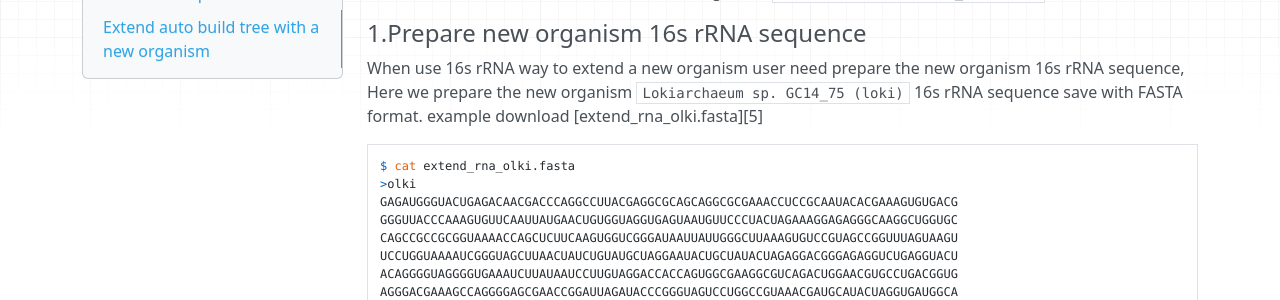
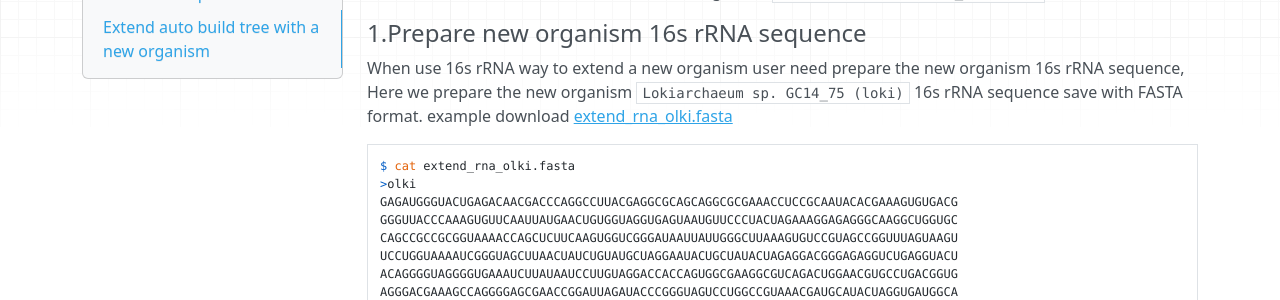
Before and after one commit to yangfangs/physpetools, an MkDocs documentation site: the page built from docs/docs/tutorial.md, in a window 1280 px wide and 1400 px high, scrolled down 19052 px. Shown: the part 179-479 px from the top of the window. Built offline with MkDocs 1.6.1, drawn with Linux system fonts in a browser that asks for light colours; nearby versions of some CDN libraries; old or Windows-style settings are respelled for this version of MkDocs; some of the changed lines change nothing that is shown; some of the changed text lies outside the part shown.

Commit message:
update doc

```diff
--- a/docs/docs/tutorial.md
+++ b/docs/docs/tutorial.md
@@ -600,10 +600,14 @@
 
 
 
-#### View tree by iTol
+#### 3.View tree by iTol
 
 
 ![extend_rna](img/extend_rna.png)
+
+
+
+
 
 
 
@@ -617,3 +621,4 @@
 [2]: http://www.genome.jp/kegg/catalog/org_list.html
 [3]: http://rest.kegg.jp/list/organism
 [4]: example/52plantsnames.txt
+[5]: example/extend_rna_olki.fasta
```
